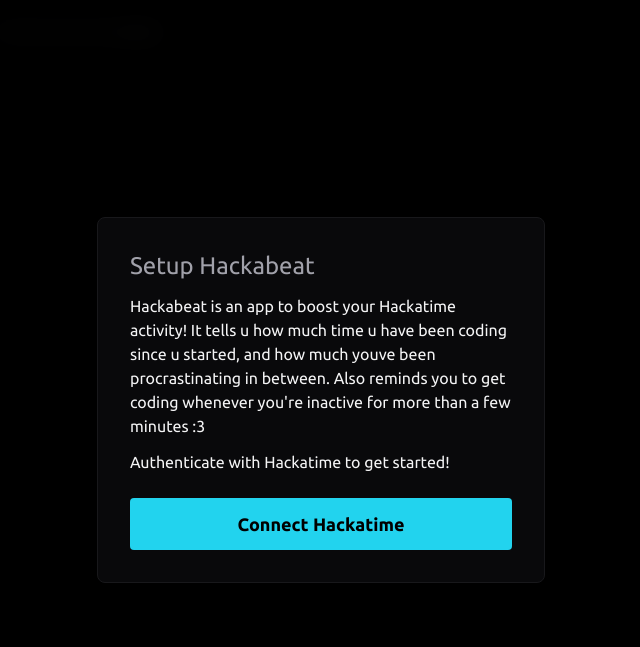
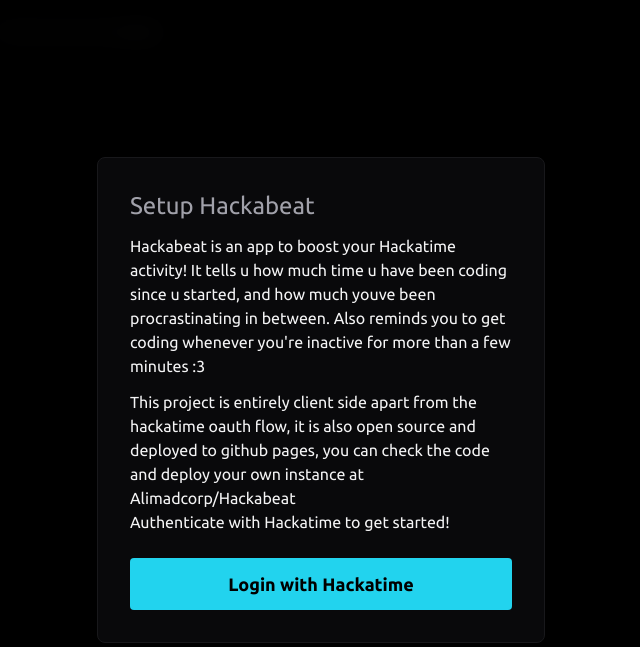
Before and after one commit to Alimadcorp/Hackabeat, a plain HTML site: page index.html in a window 1280 px wide. Shown: the whole page, without its empty margins (319-959 px from the left). Drawn offline with nearby package versions, Linux system fonts and the light colour scheme.

Commit message:
add open source disclaimer

```diff
--- a/index.html
+++ b/index.html
@@ -191,10 +191,16 @@
                 u started, and how much youve been procrastinating in between. Also reminds you to get coding whenever
                 you're inactive for more than a few minutes :3
             </p>
+            <p>
+                This project is entirely client side apart from the hackatime oauth flow, it is also open source and
+                deployed to github pages, you can check the code and deploy your own instance at
+                <a href="https://github.com/Alimadcorp/Hackabeat" target="_blank"
+                    class="hover:underline text-theme">Alimadcorp/Hackabeat</a>
+            </p>
             <p>Authenticate with Hackatime to get started!</p>
             <button id="saveconfigBtn"
                 class="w-full mt-6 bg-cyan-400 text-black font-bold text-lg p-3 rounded hover:bg-cyan-300 transition-colors">
-                Connect Hackatime
+                Login with Hackatime
             </button>
         </div>
     </div>
```
